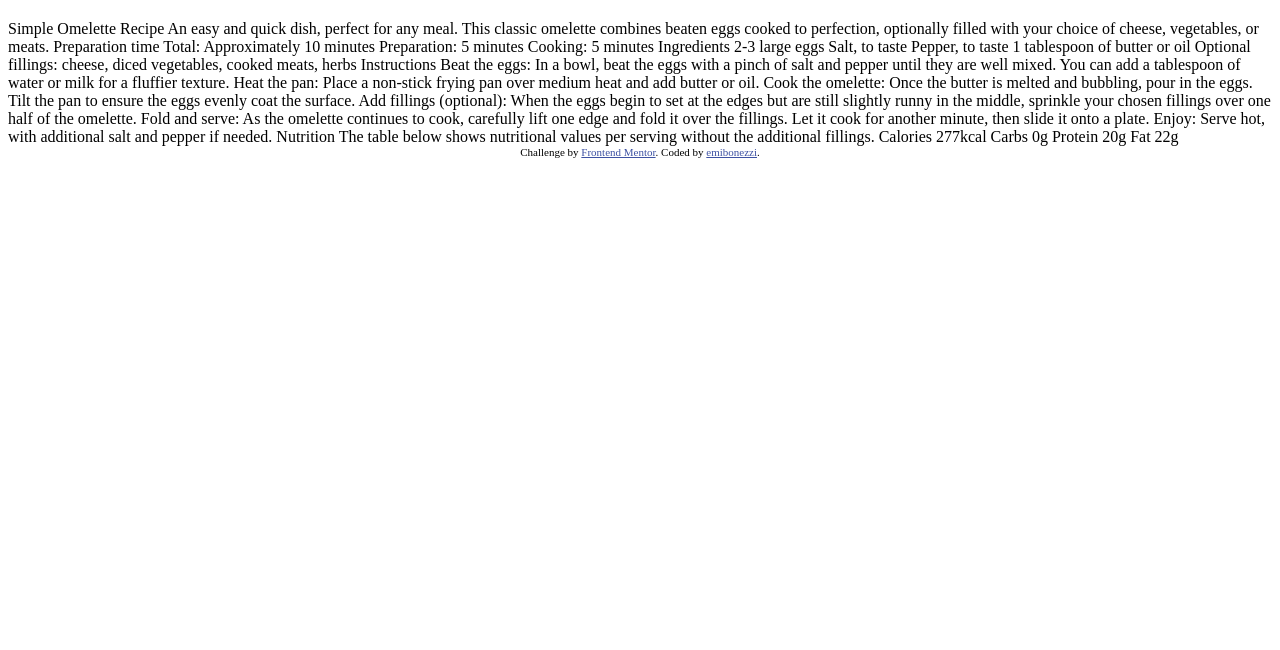
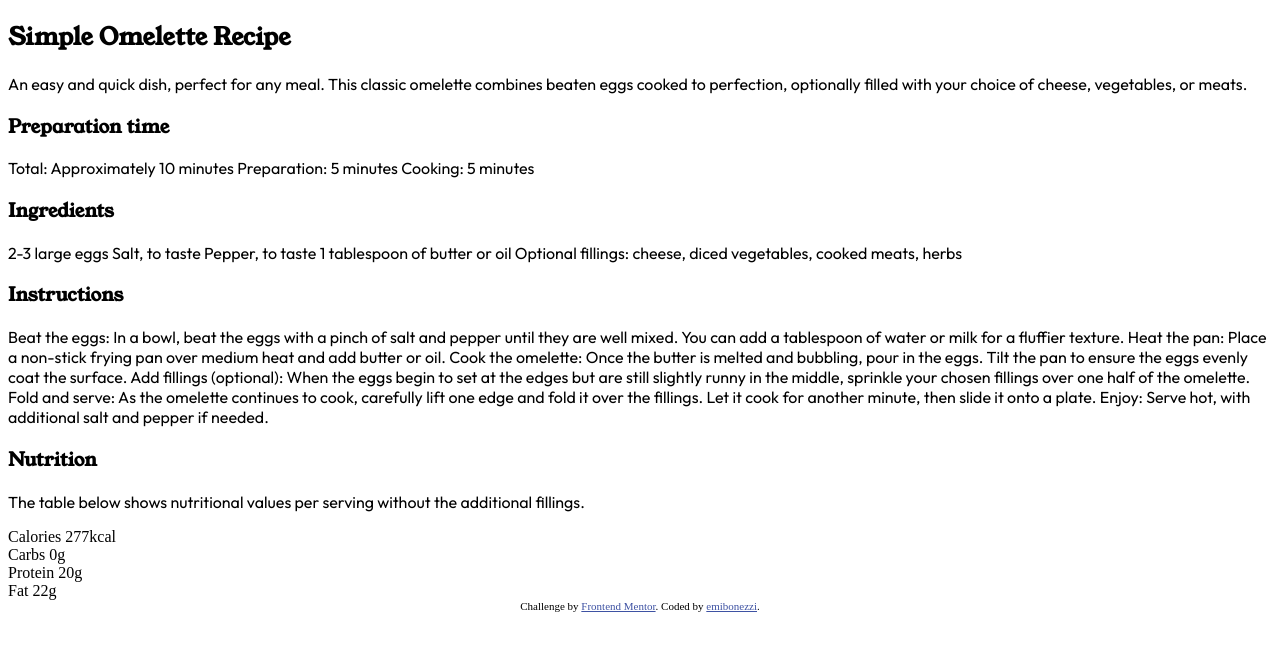
Before and after one commit to emibonezzi/recipe-page-main, a plain HTML site: page index.html in a window 1280 px wide. Drawn offline with Linux system fonts and the light colour scheme.

Commit message:
Add html

```diff
--- a/index.html
+++ b/index.html
@@ -21,34 +21,71 @@
   </head>
   <body>
     <main>
-      <article>
-        <h1></h1>
-        <p></p>
-        <section><p></p></section>
-        <section><h1></h1></section>
-        <section><h1></h1></section>
-        <section><h1></h1></section>
+      <article class="card">
+        <h1 class="main-title">Simple Omelette Recipe</h1>
+        <p>
+          An easy and quick dish, perfect for any meal. This classic omelette
+          combines beaten eggs cooked to perfection, optionally filled with your
+          choice of cheese, vegetables, or meats.
+        </p>
+        <section class="note">
+          <h1>Preparation time</h1>
+          <p>
+            Total: Approximately 10 minutes Preparation: 5 minutes Cooking: 5
+            minutes
+          </p>
+        </section>
+        <section>
+          <h1>Ingredients</h1>
+          <p>
+            2-3 large eggs Salt, to taste Pepper, to taste 1 tablespoon of
+            butter or oil Optional fillings: cheese, diced vegetables, cooked
+            meats, herbs
+          </p>
+        </section>
+        <section>
+          <h1>Instructions</h1>
+          <p>
+            Beat the eggs: In a bowl, beat the eggs with a pinch of salt and
+            pepper until they are well mixed. You can add a tablespoon of water
+            or milk for a fluffier texture. Heat the pan: Place a non-stick
+            frying pan over medium heat and add butter or oil. Cook the
+            omelette: Once the butter is melted and bubbling, pour in the eggs.
+            Tilt the pan to ensure the eggs evenly coat the surface. Add
+            fillings (optional): When the eggs begin to set at the edges but are
+            still slightly runny in the middle, sprinkle your chosen fillings
+            over one half of the omelette. Fold and serve: As the omelette
+            continues to cook, carefully lift one edge and fold it over the
+            fillings. Let it cook for another minute, then slide it onto a
+            plate. Enjoy: Serve hot, with additional salt and pepper if needed.
+          </p>
+        </section>
+        <section>
+          <h1>Nutrition</h1>
+          <p>
+            The table below shows nutritional values per serving without the
+            additional fillings.
+          </p>
+          <div>
+            <span>Calories</span>
+            <span>277kcal</span>
+          </div>
+          <div>
+            <span>Carbs</span>
+            <span>0g</span>
+          </div>
+          <div>
+            <span>Protein</span>
+            <span>20g</span>
+          </div>
+          <div>
+            <span>Fat</span>
+            <span>22g</span>
+          </div>
+        </section>
       </article>
     </main>
-    Simple Omelette Recipe An easy and quick dish, perfect for any meal. This
-    classic omelette combines beaten eggs cooked to perfection, optionally
-    filled with your choice of cheese, vegetables, or meats. Preparation time
-    Total: Approximately 10 minutes Preparation: 5 minutes Cooking: 5 minutes
-    Ingredients 2-3 large eggs Salt, to taste Pepper, to taste 1 tablespoon of
-    butter or oil Optional fillings: cheese, diced vegetables, cooked meats,
-    herbs Instructions Beat the eggs: In a bowl, beat the eggs with a pinch of
-    salt and pepper until they are well mixed. You can add a tablespoon of water
-    or milk for a fluffier texture. Heat the pan: Place a non-stick frying pan
-    over medium heat and add butter or oil. Cook the omelette: Once the butter
-    is melted and bubbling, pour in the eggs. Tilt the pan to ensure the eggs
-    evenly coat the surface. Add fillings (optional): When the eggs begin to set
-    at the edges but are still slightly runny in the middle, sprinkle your
-    chosen fillings over one half of the omelette. Fold and serve: As the
-    omelette continues to cook, carefully lift one edge and fold it over the
-    fillings. Let it cook for another minute, then slide it onto a plate. Enjoy:
-    Serve hot, with additional salt and pepper if needed. Nutrition The table
-    below shows nutritional values per serving without the additional fillings.
-    Calories 277kcal Carbs 0g Protein 20g Fat 22g
+
     <footer>
       <div class="attribution">
         Challenge by
```
